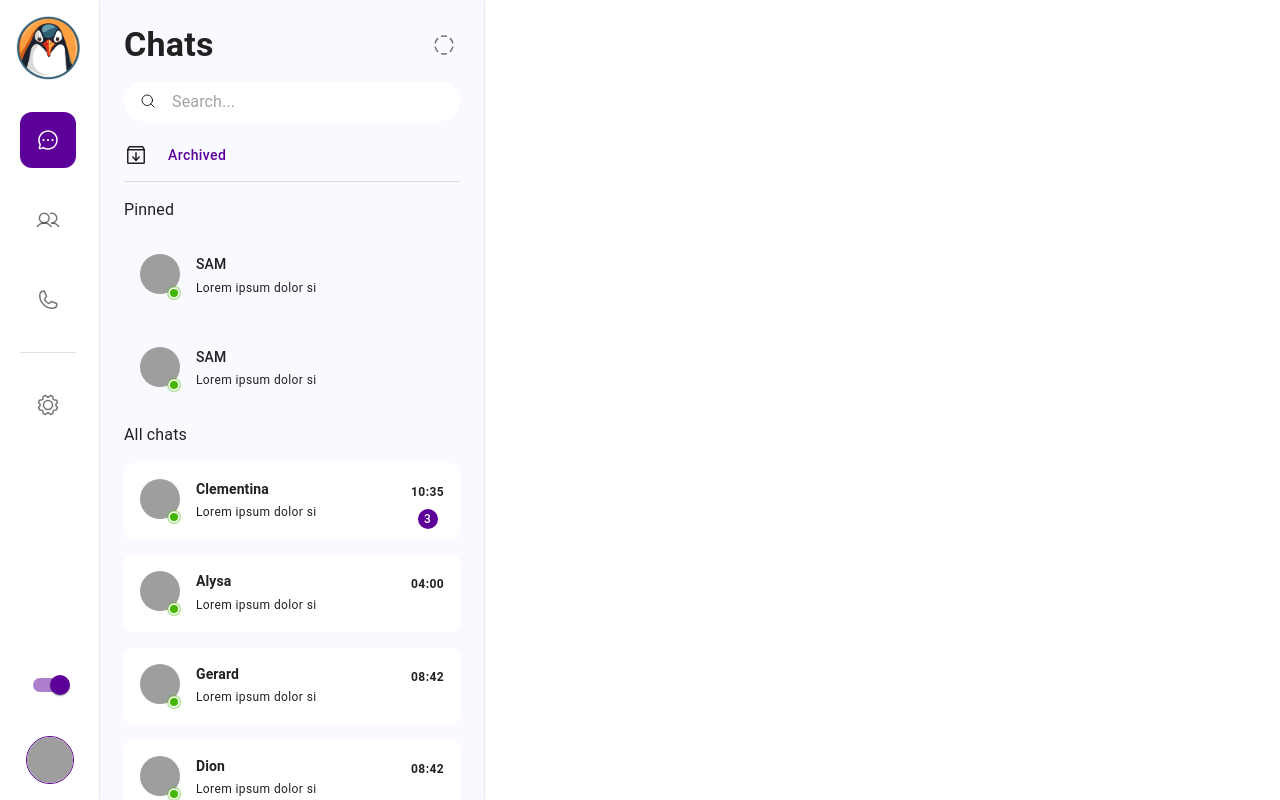
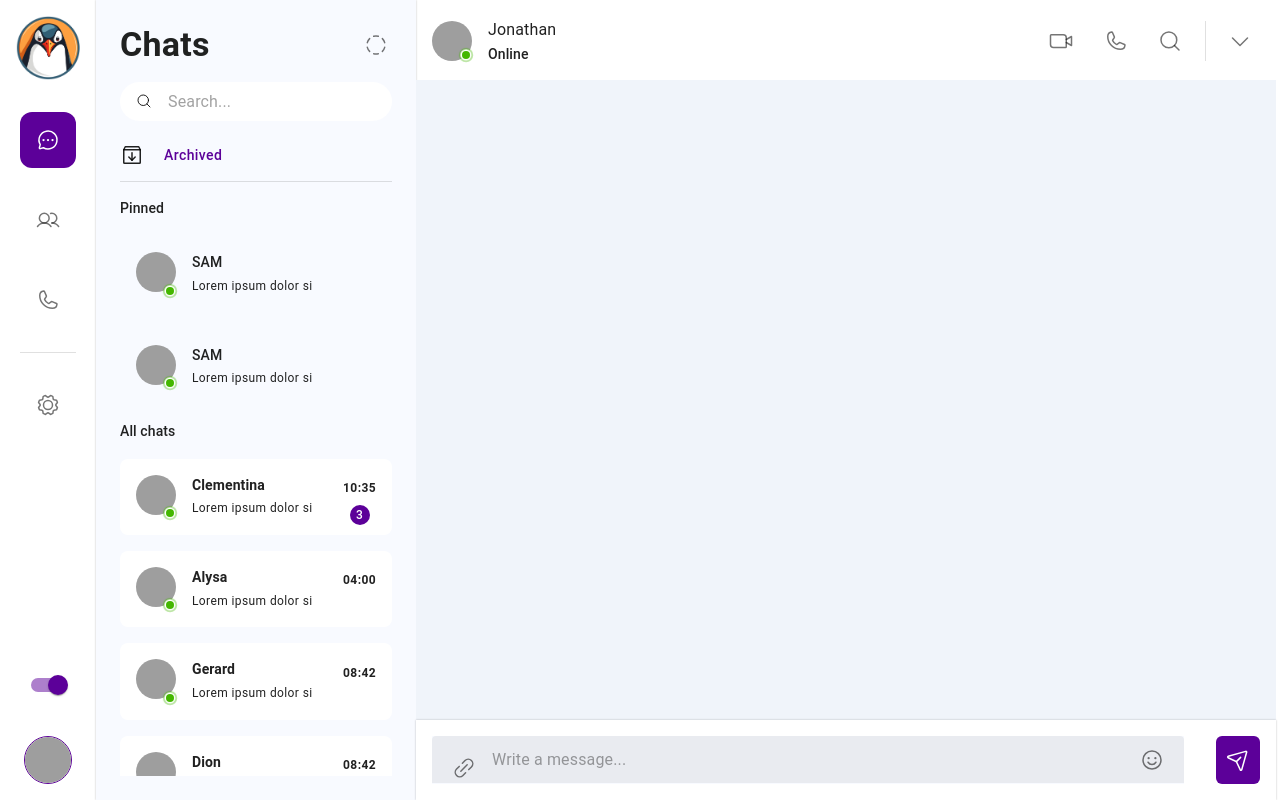
Before and after one commit to ducanhRabbit/chat-app, a React (Vite) app: page / in a window 1280 px wide. Built offline with nearby package versions, Linux system fonts and the light colour scheme; grey boxes are pictures that could not be loaded.

Commit message:
conversation layout

```diff
--- /dev/null
+++ b/src/components/Conversation/Conversation.jsx
@@ -0,0 +1,188 @@
+import { useTheme } from '@emotion/react';
+import { faker } from '@faker-js/faker';
+import { Avatar, Badge, Box, Divider, IconButton, InputAdornment, InputBase, Stack, TextField, Typography, styled } from '@mui/material'
+import { CaretDown, LinkSimple, MagnifyingGlass, PaperPlaneTilt, Phone, Smiley, VideoCamera } from 'phosphor-react';
+import React from 'react'
+
+function Conversation() {
+  const theme = useTheme()
+  const Search = styled("div")(({ theme }) => ({
+    position: "relative",
+    borderRadius: 20,
+    backgroundColor: alpha(theme.palette.background.paper, 1),
+    marginRight: theme.spacing(2),
+    marginLeft: 0,
+    width: "100%",
+  }));
+
+  const SearchIconWrapper = styled("div")(({ theme }) => ({
+    padding: theme.spacing(0, 2),
+    height: "100%",
+    position: "absolute",
+    pointerEvents: "none",
+    display: "flex",
+    alignItems: "center",
+    justifyContent: "center",
+  }));
+
+  const StyledInputBase = styled(InputBase)(({ theme }) => ({
+    color: "inherit",
+    "& .MuiInputBase-input": {
+      padding: theme.spacing(1, 1, 1, 0),
+      paddingLeft: `calc(1em + ${theme.spacing(4)})`,
+      width: "100%",
+    },
+  }));
+  const StyledBadge = styled(Badge)(({ theme }) => ({
+    "& .MuiBadge-badge": {
+      backgroundColor: "#44b700",
+      color: "#44b700",
+      boxShadow: `0 0 0 2px ${theme.palette.background.paper}`,
+      "&::after": {
+        position: "absolute",
+        top: 0,
+        left: 0,
+        width: "100%",
+        height: "100%",
+        borderRadius: "50%",
+        animation: "ripple 1.2s infinite ease-in-out",
+        border: "1px solid currentColor",
+        content: '""',
+      },
+    },
+    "@keyframes ripple": {
+      "0%": {
+        transform: "scale(.8)",
+        opacity: 1,
+      },
+      "100%": {
+        transform: "scale(2.4)",
+        opacity: 0,
+      },
+    },
+  }));
+  return (
+    <Stack sx={{
+      height: '100%',
+      maxHeight: '100vh'
+    }}>
+      {/* Header */}
+      <Box p={2} sx={{
+        width: '100%',
+        height: '80px',
+      }}>
+        <Stack direction={'row'} justifyContent={'space-between'} alignItems={'center'}>
+          {/* Left */}
+          <Stack spacing={2} direction={'row'} alignItems={'center'}>
+            <StyledBadge variant='dot' anchorOrigin={{ vertical: "bottom", horizontal: "right" }} overlap='circular'>
+              <Avatar src={faker.image.avatar()}></Avatar>
+            </StyledBadge>
+            <Stack>
+              <Typography variant='subtitle1'>
+                Jonathan
+              </Typography>
+              <Typography variant='subtitle2'>
+                Online
+              </Typography>
+            </Stack>
+          </Stack>
+          {/* Right */}
+          <Stack>
+            <Stack direction={'row'} spacing={1.8} alignItems={'center'}>
+              <IconButton>
+                <VideoCamera></VideoCamera>
+              </IconButton>
+              <IconButton>
+                <Phone></Phone>
+              </IconButton>
+              <IconButton>
+                <MagnifyingGlass></MagnifyingGlass>
+              </IconButton>
+              <Divider orientation='vertical' variant="middle" flexItem></Divider>
+              <IconButton>
+                <CaretDown size={24}></CaretDown>
+              </IconButton>
+            </Stack>
+          </Stack>
+        </Stack>
+      </Box>
+      {/* Message */}
+      <Box sx={{
+        flexGrow: 1,
+        backgroundColor: " #F0F4FA"
+      }}>
+
+      </Box>
+      {/* Footer */}
+      <Box
+        p={2}
+        sx={{
+          backgroundColor: '#fff',
+          boxShadow: "0px 0px 2px rgba(0, 0, 0, 0.25)",
+        }}
+      >
+        <Stack direction={'row'} sx={{ width: "100%" }} spacing={4}>
+          {/* Chat Input */}
+          <TextField sx={{
+            "& .MuiInputBase-input": {
+              paddingTop: "12px !important",
+              paddingBottom: "12px !important",
+            },
+            width: '100%',
+            backgroundColor:'#F8FAFF'
+          }}
+        variant='filled'
+            placeholder='Write a message...'
+            InputProps={{
+              disableUnderline: true,
+              startAdornment: (
+                <Stack sx={{ width: "max-content" }}>
+                  <InputAdornment position='start'>
+                    <IconButton
+                    >
+                      <LinkSimple />
+                    </IconButton>
+                  </InputAdornment>
+
+                </Stack>
+              ),
+              endAdornment: (
+                <Stack sx={{ position: "relative" }}>
+                  <InputAdornment position='end'>
+                    <IconButton>
+                      <Smiley />
+                    </IconButton>
+                  </InputAdornment>
+                </Stack>
+              ),
+            }}
+          >
+
+          </TextField>
+          {/* Send Button */}
+          <Box
+            sx={{
+              height: 48,
+              width: 48,
+              backgroundColor: theme.palette.primary.main,
+              borderRadius: 1.5,
+            }}
+          >
+            <Stack
+              sx={{ height: "100%" }}
+              alignItems={"center"}
+              justifyContent="center"
+            >
+              <IconButton
+              >
+                <PaperPlaneTilt color="#ffffff" />
+              </IconButton>
+            </Stack>
+          </Box>
+        </Stack>
+      </Box>
+    </Stack>
+  )
+}
+
+export default Conversation
--- a/src/main.jsx
+++ b/src/main.jsx
@@ -11,6 +11,7 @@ import theme from "./theme/theme";
 import SettingsProvider from "./contexts/settingsContext";
 
 import Chats from "./pages/dashBoard/Chats";
+import GenerallApp from "./pages/dashBoard/GenerallApp";
 
 const router = createBrowserRouter([
   {
@@ -18,7 +19,7 @@ const router = createBrowserRouter([
     element: <DashBoard />,
     children:[{
       index:true,
-      element:<Chats/>
+      element:<GenerallApp/>
     }]
   },
 ]);
--- a/src/pages/dashBoard/Chats.jsx
+++ b/src/pages/dashBoard/Chats.jsx
@@ -69,14 +69,13 @@ function Chats() {
         <Box
             sx={{
                 height: '100%',
-                width: 384,
-                backgroundColor: '#F8FAFF',
+                width: 320,
+                backgroundColor: theme.palette.mode === 'light' ? '#F8FAFF' : theme.palette.background.paper,
                 boxShadow: "0px 0px 2px rgba(0, 0, 0, 0.25)"
 
             }}>
             <Stack spacing={2} p={3} sx={{
-                maxHeight:'100vh',
-                overflow:'auto'
+                maxHeight: '100vh',
             }}>
                 <Stack direction={'row'} justifyContent={'space-between'} alignItems={'center'}>
                     <Typography variant='h4' component={'h4'} sx={{
@@ -136,10 +135,11 @@ function Chats() {
                     </Stack>
                     <Divider></Divider>
                 </Stack>
+                <Stack spacing={2} direction={'column'} overflow={'scroll'}>
                     <Stack spacing={2}>
                         <Typography sx={{
 
-                    }} variant='h7'>Pinned</Typography>
+                        }} variant='subtitle2'>Pinned</Typography>
 
                         {/* Chat element */}
 
@@ -185,11 +185,11 @@ function Chats() {
                     <Stack spacing={2}>
                         <Typography sx={{
 
-                    }} variant='h7'>All chats</Typography>
+                        }} variant='subtitle2'>All chats</Typography>
 
                         {/* Chat element */}
                         {ChatList.filter((chat) => !chat.pinned).map((chat, index) => {
-                        return <Stack direction={'row'}
+                            return <Stack key={index} direction={'row'}
                                 alignItems={"center"}
                                 justifyContent="space-between"
                                 p={2}
@@ -207,7 +207,7 @@ function Chats() {
                                     </StyledBadge>
                                     <Stack spacing={0.3}>
                                         <Typography sx={{
-                                        fontWeight:600
+                                            fontWeight: 600
                                         }} variant="subtitle2">{chat.name}</Typography>
                                         <Typography variant="caption">Lorem ipsum dolor si</Typography>
                                     </Stack>
@@ -222,6 +222,7 @@ function Chats() {
                             </Stack>
                         })}
                     </Stack>
+                </Stack>
 
             </Stack>
 
--- a/src/pages/dashBoard/DashBoard.jsx
+++ b/src/pages/dashBoard/DashBoard.jsx
@@ -9,7 +9,6 @@ function DashBoard() {
 
     const theme = useTheme()
     const [tabSelected, setTabSelected] = useState(0)
-    const [checked, setChecked] = useState(true)
     const { mode, setMode } = useColorScheme()
     const AntSwitch = styled(Switch)(({ theme }) => ({
         width: 40,
@@ -55,8 +54,8 @@ function DashBoard() {
     return (
         <div>
             <Stack direction={'row'}>
-            <Box p={2} sx={{ width: 100, height:'100vh', boxShadow: "0 0 2px rgba(0,0,0,0.25)" }}>
-                <Stack direction={'column'} justifyContent={'space-between'} sx={{height:'100%' }}>
+                <Box p={2} sx={{ width: 100, height: '100vh', boxShadow: "0 0 2px rgba(0,0,0,0.25)" }}>
+                    <Stack direction={'column'} justifyContent={'space-between'} sx={{ height: '100%' }}>
                         <Stack sx={{ width: 'max-content' }} spacing={4} direction={'column'} alignItems={'center'}>
                             <Box sx={{
                                 width: 64,
@@ -99,7 +98,7 @@ function DashBoard() {
                             </Stack>
                         </Stack>
                         <Box sx={{
-                        minHeight:0
+                            minHeight: 0
                         }}>
                             <Stack spacing={4} direction={'column'} alignItems={'center'} >
                                 <Switch defaultChecked onChange={() => {
--- /dev/null
+++ b/src/pages/dashBoard/GenerallApp.jsx
@@ -0,0 +1,24 @@
+import { Box, Stack } from '@mui/material'
+import React from 'react'
+import Chats from './Chats'
+import Conversation from '../../components/Conversation/Conversation'
+
+
+function GenerallApp() {
+  return (
+    <Stack direction={'row'} sx={{
+        width:'100%'
+    }}>
+        <Chats></Chats>
+        {/* Conversation */}
+        <Box sx={{
+            height:'100%',
+            width:'calc(100vw - 420px)'
+        }}>
+            <Conversation></Conversation>
+        </Box>
+    </Stack>
+  )
+}
+
+export default GenerallApp
--- a/src/theme/theme.js
+++ b/src/theme/theme.js
@@ -1,9 +1,4 @@
 import { createTheme, experimental_extendTheme as extendTheme } from "@mui/material";
-import useSettings from "../hooks/useSettings";
-import { useContext } from "react";
-import { SettingContext } from "../contexts/settingsContext";
-
-// const {themeMode} = useContext(SettingContext)
 
 
 
@@ -14,6 +9,26 @@ const theme = extendTheme({
         main: '#5c0099'
       }
     },
+    components:{
+      MuiCssBaseline:{
+        styleOverrides:{
+          body:{
+            '*::-webkit-scrollbar':{
+              width:'8px',
+              height:'8px'
+            },
+            '*::-webkit-scrollbar-thumb':{
+              backgroundColor: '#dcdde1',
+              borderRadius:'8px'
+            },
+            '*::-webkit-scrollbar-thumb:hover':{
+              backgroundColor: '#b0b1b4',
+              borderRadius:'8px'
+            }
+          }
+        }
+      },
+    }
     // mode: themeMode
   });
 
```
Lines whose indentation alone changed are shown as unchanged.
